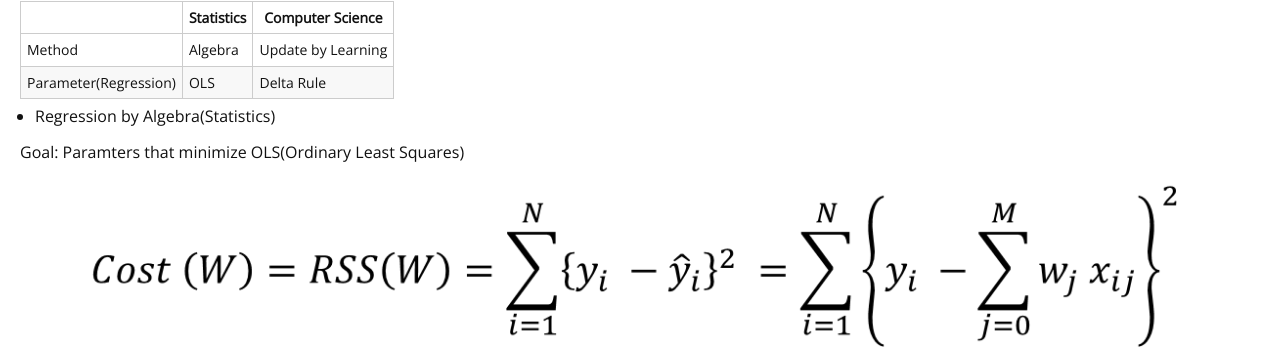
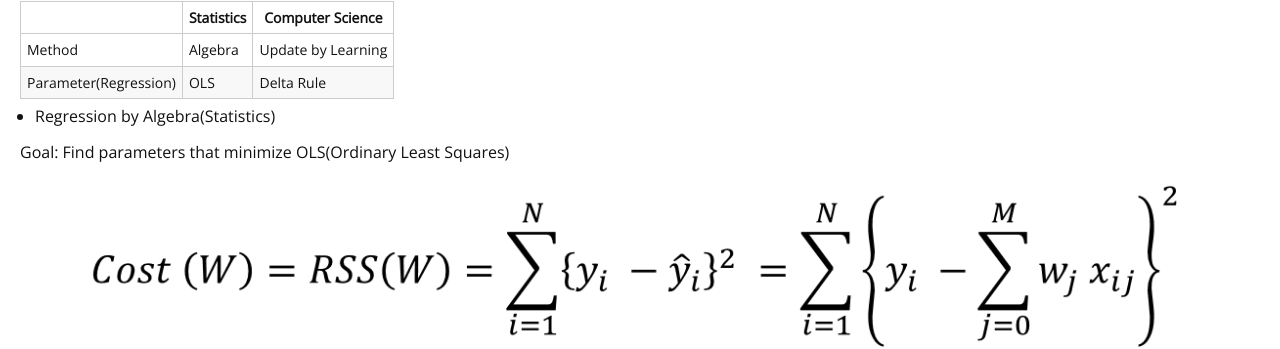
Before and after one commit to wonik/wonikjang.github.io, a Jekyll site: the page built from _posts/2017-04-30-stat_vs_cs.md, in a window 1280 px wide and 900 px high. Shown: the part 336-685 px from the top of the window. Built offline with Jekyll 4.4.1, drawn with Linux system fonts in a browser that asks for light colours; nearby versions of some CDN libraries; comment, search, counter and statistics services are not loaded.

Commit message:
Update 2017-04-30-stat_vs_cs.md

```diff
--- a/_posts/2017-04-30-stat_vs_cs.md
+++ b/_posts/2017-04-30-stat_vs_cs.md
@@ -20,7 +20,7 @@ comments: yes
 
 * Regression by Algebra(Statistics)
 
-Goal: Paramters that minimize OLS(Ordinary Least Squares)
+Goal: Find parameters that minimize OLS(Ordinary Least Squares)
 
 ![rss](/result_images/rss.png  "rss")
 
```
